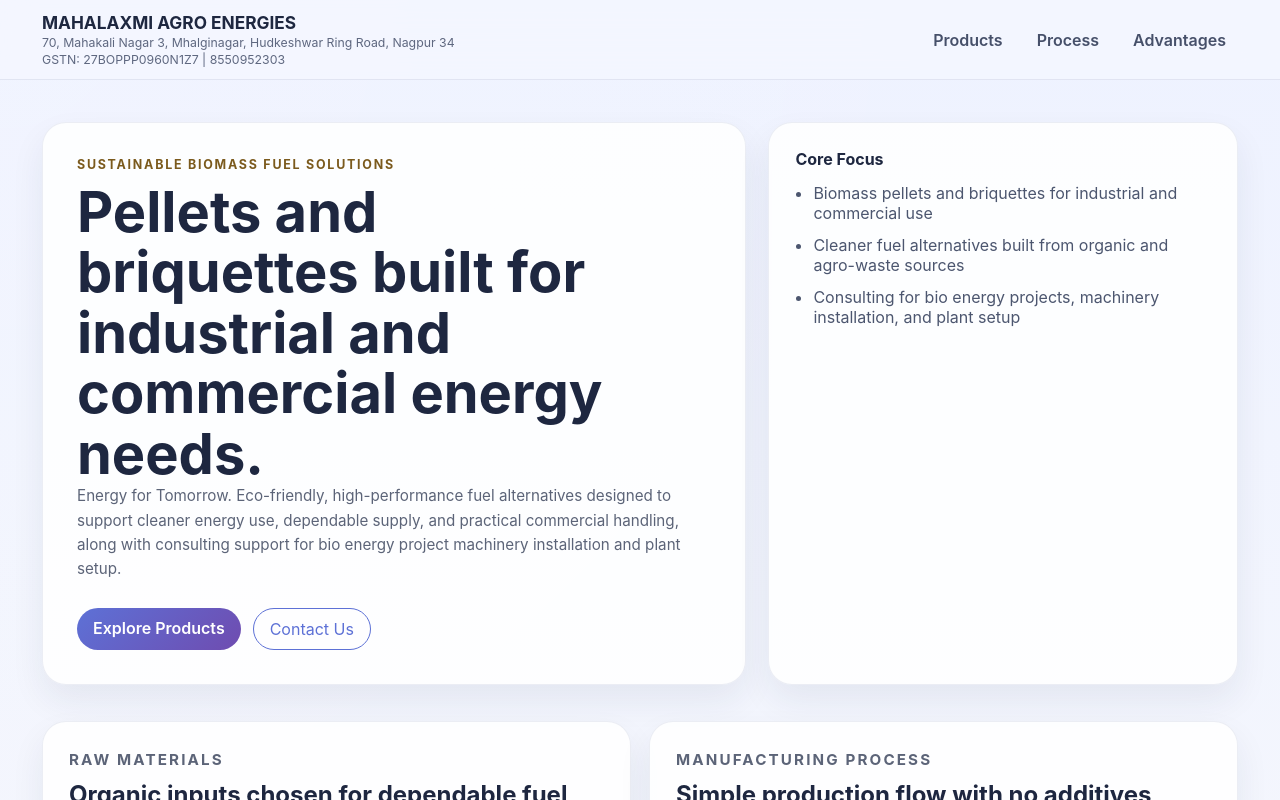
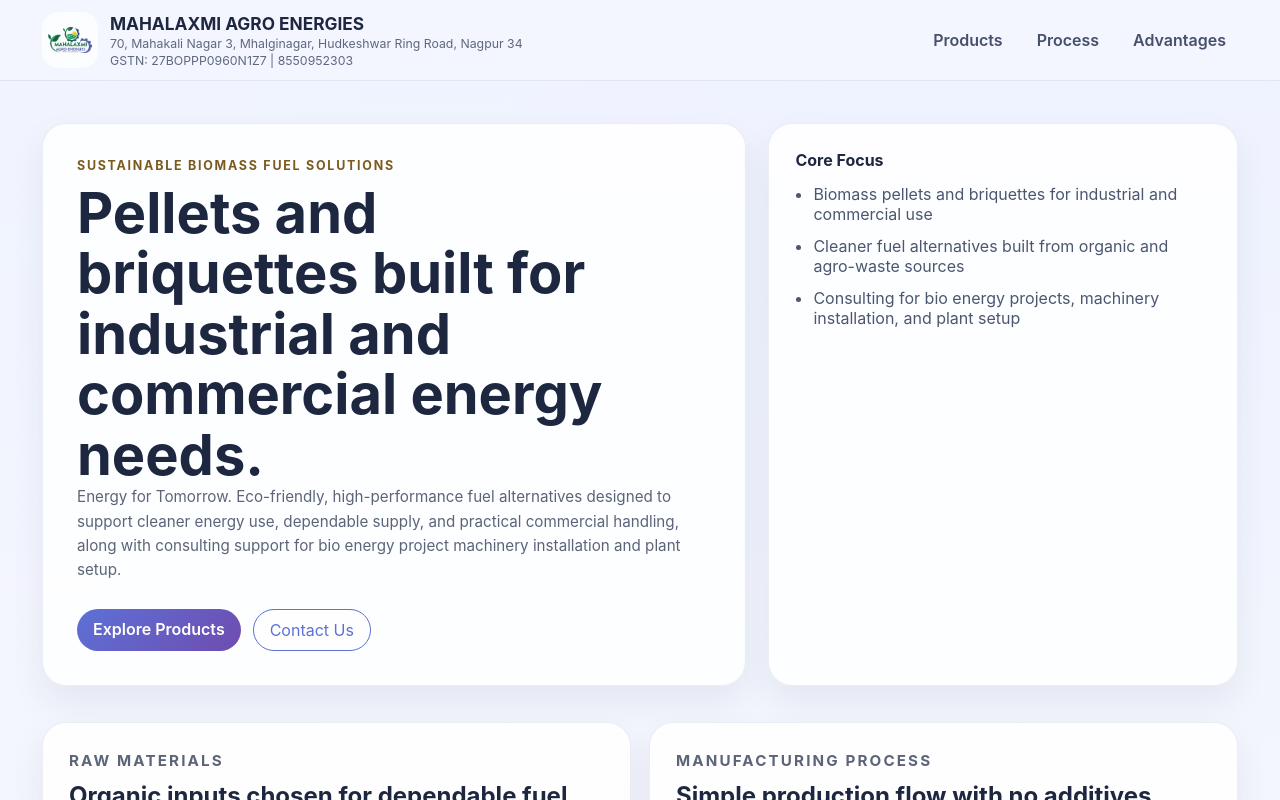
Before and after one commit to biomassenergies/invoice-generator, a React (Create React App) app in the folder frontend/: page / in a window 1280 px wide. Shown: the top 800 px of the page. Built offline with nearby package versions, Linux system fonts and the light colour scheme; no server answers; the HTML template or start-up script is replaced by a standard one.

Commit message:
Use MAE logo across public and admin pages

```diff
--- a/frontend/public/index.html
+++ b/frontend/public/index.html
@@ -3,12 +3,13 @@
   <head>
     <meta charset="utf-8" />
     <meta name="viewport" content="width=device-width, initial-scale=1" />
-    <meta name="theme-color" content="#000000" />
+    <meta name="theme-color" content="#5d71d6" />
     <meta
       name="description"
-      content="Invoice Generator - Local Billing Application"
+      content="Mahalaxmi Agro Energies - Biomass fuel products, owner dashboard, and invoice management"
     />
-    <title>Invoice Generator</title>
+    <link rel="icon" type="image/png" href="%PUBLIC_URL%/mae-logo.png" />
+    <title>Mahalaxmi Agro Energies</title>
     <style>
       * {
         margin: 0;
--- a/frontend/src/App.css
+++ b/frontend/src/App.css
@@ -67,10 +67,17 @@
 
 .navbar-brand {
   display: flex;
+  align-items: center;
+  gap: 12px;
+  color: white;
+  text-decoration: none;
+  min-width: 0;
+}
+
+.brand-copy {
+  display: flex;
   flex-direction: column;
   gap: 2px;
-  color: white;
-  text-decoration: none;
   min-width: 0;
 }
 
@@ -86,6 +93,24 @@
   white-space: nowrap;
   overflow: hidden;
   text-overflow: ellipsis;
+}
+
+.brand-logo {
+  width: 52px;
+  height: 52px;
+  object-fit: contain;
+  border-radius: 14px;
+  background: rgba(255, 255, 255, 0.14);
+  padding: 6px;
+  flex-shrink: 0;
+}
+
+.loading-logo {
+  width: 78px;
+  height: 78px;
+  margin-bottom: 12px;
+  background: transparent;
+  padding: 0;
 }
 
 .nav-links {
@@ -143,6 +168,11 @@
     font-size: 0.74rem;
   }
 
+  .brand-logo {
+    width: 44px;
+    height: 44px;
+  }
+
   .nav-links {
     width: 100%;
     justify-content: center;
--- a/frontend/src/App.js
+++ b/frontend/src/App.js
@@ -22,6 +22,7 @@
   return (
     <div className="app-loading-screen">
       <div className="app-loading-card">
+        <img src={`${process.env.PUBLIC_URL}/mae-logo.png`} alt={firmDetails.name} className="brand-logo loading-logo" />
         <h1>{firmDetails.name}</h1>
         <p>Loading secure workspace...</p>
       </div>
@@ -35,11 +36,14 @@
       <nav className="navbar">
         <div className="navbar-content">
           <NavLink to="/admin/create" className="navbar-brand">
-            <strong>{firmDetails.name}</strong>
-            <span>{firmDetails.address}</span>
-            <span>
-              GSTN: {firmDetails.gstn} | {firmDetails.contactNo}
-            </span>
+            <img src={`${process.env.PUBLIC_URL}/mae-logo.png`} alt={firmDetails.name} className="brand-logo" />
+            <div className="brand-copy">
+              <strong>{firmDetails.name}</strong>
+              <span>{firmDetails.address}</span>
+              <span>
+                GSTN: {firmDetails.gstn} | {firmDetails.contactNo}
+              </span>
+            </div>
           </NavLink>
           <div className="nav-links">
             <NavLink
--- a/frontend/src/LandingPage.css
+++ b/frontend/src/LandingPage.css
@@ -36,6 +36,23 @@
 }
 
 .site-brand {
+  display: flex;
+  align-items: center;
+  gap: 12px;
+  min-width: 0;
+}
+
+.site-brand__logo {
+  width: 56px;
+  height: 56px;
+  object-fit: contain;
+  border-radius: 16px;
+  background: rgba(255, 255, 255, 0.62);
+  padding: 6px;
+  flex-shrink: 0;
+}
+
+.site-brand__copy {
   display: flex;
   flex-direction: column;
   gap: 2px;
@@ -481,6 +498,11 @@
     align-items: stretch;
   }
 
+  .site-brand__logo {
+    width: 48px;
+    height: 48px;
+  }
+
   .site-header__actions {
     justify-content: flex-start;
   }
--- a/frontend/src/LandingPage.js
+++ b/frontend/src/LandingPage.js
@@ -118,11 +118,14 @@
       <header className="site-header">
         <div className="site-header__inner">
           <div className="site-brand">
-            <strong>{firmDetails.name}</strong>
-            <span>{firmDetails.address}</span>
-            <span>
-              GSTN: {firmDetails.gstn} | {firmDetails.contactNo}
-            </span>
+            <img src={`${process.env.PUBLIC_URL}/mae-logo.png`} alt={firmDetails.name} className="site-brand__logo" />
+            <div className="site-brand__copy">
+              <strong>{firmDetails.name}</strong>
+              <span>{firmDetails.address}</span>
+              <span>
+                GSTN: {firmDetails.gstn} | {firmDetails.contactNo}
+              </span>
+            </div>
           </div>
           <div className="site-header__actions">
             <a href="#products" className="site-link">
--- a/frontend/src/LoginPage.css
+++ b/frontend/src/LoginPage.css
@@ -15,6 +15,14 @@
   border-radius: 24px;
   background: rgba(255, 255, 255, 0.96);
   box-shadow: 0 26px 60px rgba(25, 25, 55, 0.22);
+}
+
+.login-logo {
+  width: 74px;
+  height: 74px;
+  object-fit: contain;
+  display: block;
+  margin: 0 0 14px;
 }
 
 .login-eyebrow {
--- a/frontend/src/LoginPage.js
+++ b/frontend/src/LoginPage.js
@@ -28,6 +28,7 @@
   return (
     <div className="login-page">
       <div className="login-card">
+        <img src={`${process.env.PUBLIC_URL}/mae-logo.png`} alt={firmName} className="login-logo" />
         <p className="login-eyebrow">Secure Invoice Portal</p>
         <h1>{firmName}</h1>
         <p className="login-subtitle">
```
Also changed, not shown: frontend/public/mae-logo.png (added).
